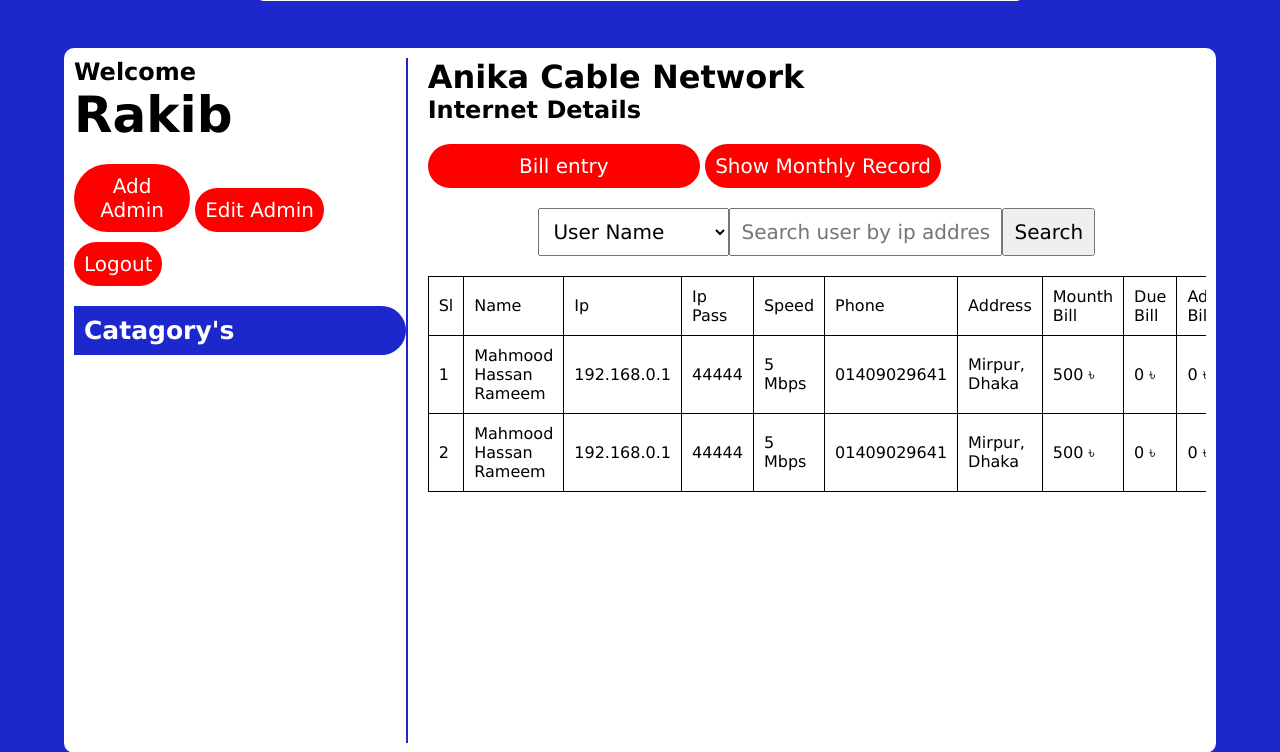
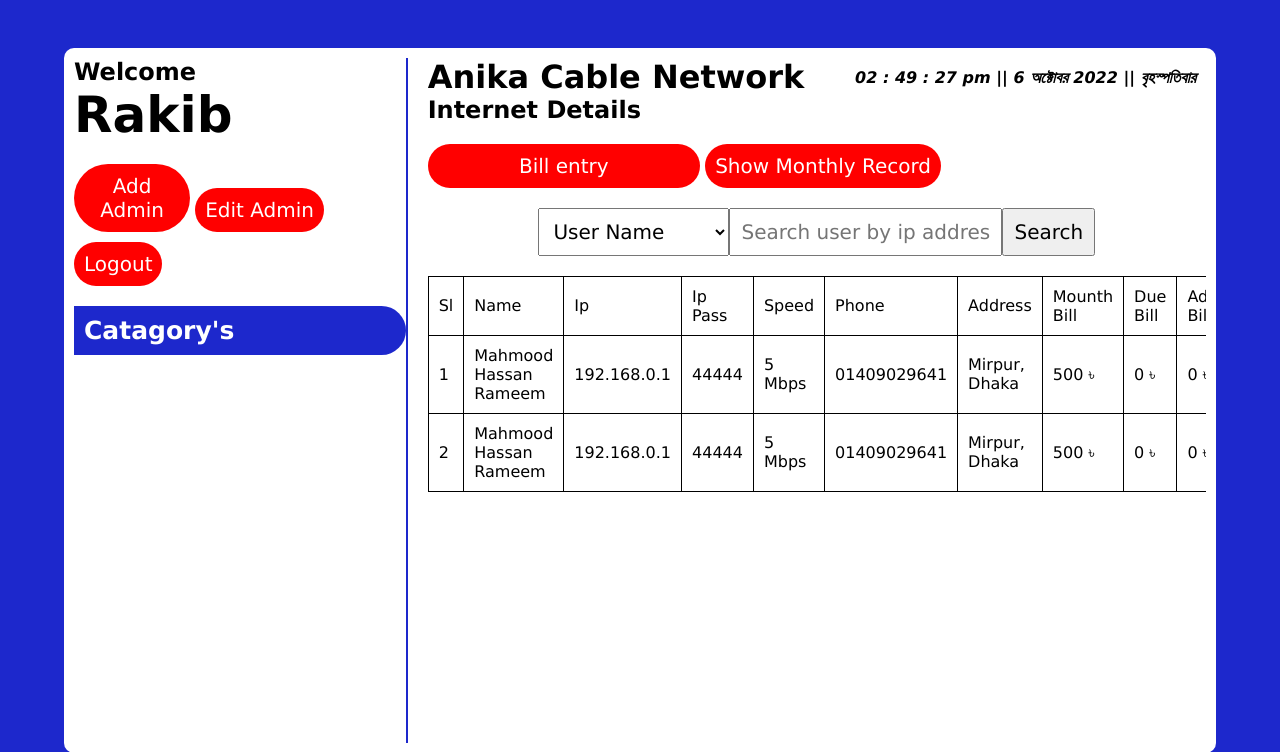
Before and after one commit to rameem2003/isp_provider, a PHP site: page /dashboard.php in a window 1280 px wide. Shown: the top 752 px of the page. Run offline with PHP 8.4, Linux system fonts and the light colour scheme; a user stored in the database is signed in; data comes from the database, SQL or seed files in the repository.

Commit message:
clock added

```diff
--- a/css/dashboard.css
+++ b/css/dashboard.css
@@ -8,6 +8,10 @@
 table, td, th {
     border: 1px solid black;
     padding: 10px;
+}
+
+.table{
+    overflow: scroll;
 }
 
 body{
@@ -95,7 +99,16 @@ body{
     display: block;
     height: 100%;
     margin-left: 20px;
-    overflow: scroll;
+    overflow: hidden;
+    position: relative;
+}
+
+#wrapper .right .internet .title #clock{
+    position: absolute;
+    top: 10px;
+    right: 10px;
+    font-weight: bold;
+    font-style: italic;
 }
 
 #wrapper .right .internet .customers .search_box{
@@ -182,7 +195,7 @@ body{
     padding: 5px;
     border-radius: 8px;
     position: absolute;
-    top: -1000px;
+    top: -10000px;
     left: 50%;
     transform: translateX(-50%);
     transition: 0.5s linear;
--- a/dashboard.php
+++ b/dashboard.php
@@ -174,6 +174,8 @@
                 <div class="title">
                     <h1>Anika Cable Network</h1>
                     <h2>Internet Details</h2>
+
+                    <span id="clock">08 : 05 : 00 pm || 06 অক্টোবর ২০২২ || শুক্রবার</span>
                     <button id="add_internet_user">Bill entry</button>
                     <a href="./show_monthly_record.php" target="_blank" id="show_monthly_record">Show Monthly Record</a>
                 </div>
@@ -188,6 +190,8 @@
                         <input type="text" name="search_user" id="" placeholder="Search user by ip address.....">
                         <input class="search_btn" name="searchBtn" type="submit" value="Search">
                     </form>
+
+                    <div class="table">
                         <table style="width: 100%; margin: 20px 0; border-collapse: collapse; border: 1px solid black;">
                             <thead>
                                 <tr>
@@ -243,6 +247,7 @@
                                 ?>
                             </tbody>
                         </table>
+                    </div>
                 </div>
             </div>
         </div>
@@ -335,6 +340,55 @@
             userForm.classList.remove("expand");
             wrapper.classList.remove("blur");
         })
+
+
+        // clock function
+        const clock = () => {
+            const d = new Date();
+
+            h = d.getHours();
+            m = d.getMinutes();
+            s = d.getSeconds();
+
+            day = d.getDay();
+            date = d.getDate();
+            month = d.getMonth();
+            year = d.getFullYear();
+            var ampm = "pm"
+
+            const arrayOfMounth = ["জানুয়ারী", "ফেব্রুয়ারী", "মার্চ", "এপ্রিল", "মে", "জুন", "জুলাই", "আগস্ট", "সেপ্টেম্বর", "অক্টোবর", "নভেম্বর", "ডিসেম্বর"];
+
+            const arrayOfDay = ["রবিবার", "সোমবার", "মঙ্গলবার", "বুধবার", "বৃহস্পতিবার", "শুক্রবার", "শনিবার"];
+
+            if(h >= 12){
+                ampm = "pm";
+            }else{
+                ampm = "am";
+            }
+
+            if(h > 12){
+                h = h - 12;
+            }
+
+            if(h < 10){
+                h = `0${h}`;
+            }
+
+            if(m < 10){
+                m = `0${m}`;
+            }
+
+            if(s < 10){
+                s = `0${s}`;
+            }
+
+
+            document.getElementById("clock").innerHTML = `${h} : ${m} : ${s} ${ampm} || ${date} ${arrayOfMounth[month]} ${year} || ${arrayOfDay[day]}`;
+
+            setInterval(clock, 1000);
+        }
+
+        clock();
     </script>
 </body>
 </html>
```
Lines whose indentation alone changed are shown as unchanged.
